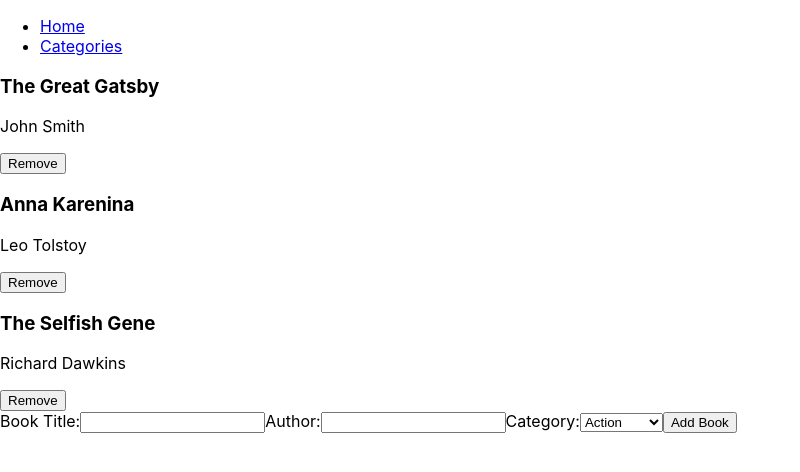
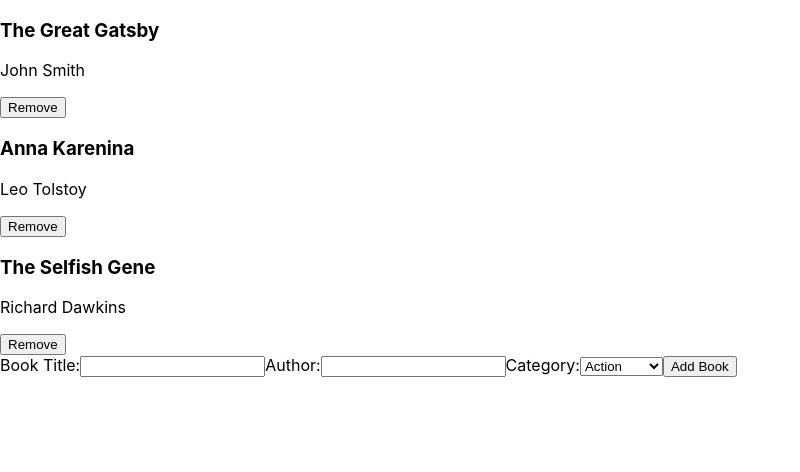
Before and after one commit to MarcoDDM/booksStore, a React (Create React App) app: page / in a window 1280 px wide. Shown: the top 472 px of the page, without its empty margins (0-800 px from the left). Built offline with nearby package versions, Linux system fonts and the light colour scheme.

Commit message:
Update App.js to render home elements

```diff
--- a/src/App.js
+++ b/src/App.js
@@ -1,23 +1,19 @@
-import { BrowserRouter, Route, Routes } from 'react-router-dom';
+import React from 'react';
+import { BrowserRouter as Router, Routes, Route } from 'react-router-dom';
 import { Provider } from 'react-redux';
 import store from './redux/store';
-import BookList from './components/BookList';
+import Home from './components/Home';
 import Categories from './components/Categories';
-import Navigation from './components/Navigation';
-import './App.css';
 
-function App() {
-  return (
+const App = () => (
   <Provider store={store}>
-      <BrowserRouter>
-        <Navigation />
+    <Router>
       <Routes>
-          <Route exact path="/" element={<BookList />} />
+        <Route path="/" element={<Home />} />
         <Route path="/categories" element={<Categories />} />
       </Routes>
-      </BrowserRouter>
+    </Router>
   </Provider>
 );
-}
 
 export default App;
```
Lines whose indentation alone changed are shown as unchanged.
